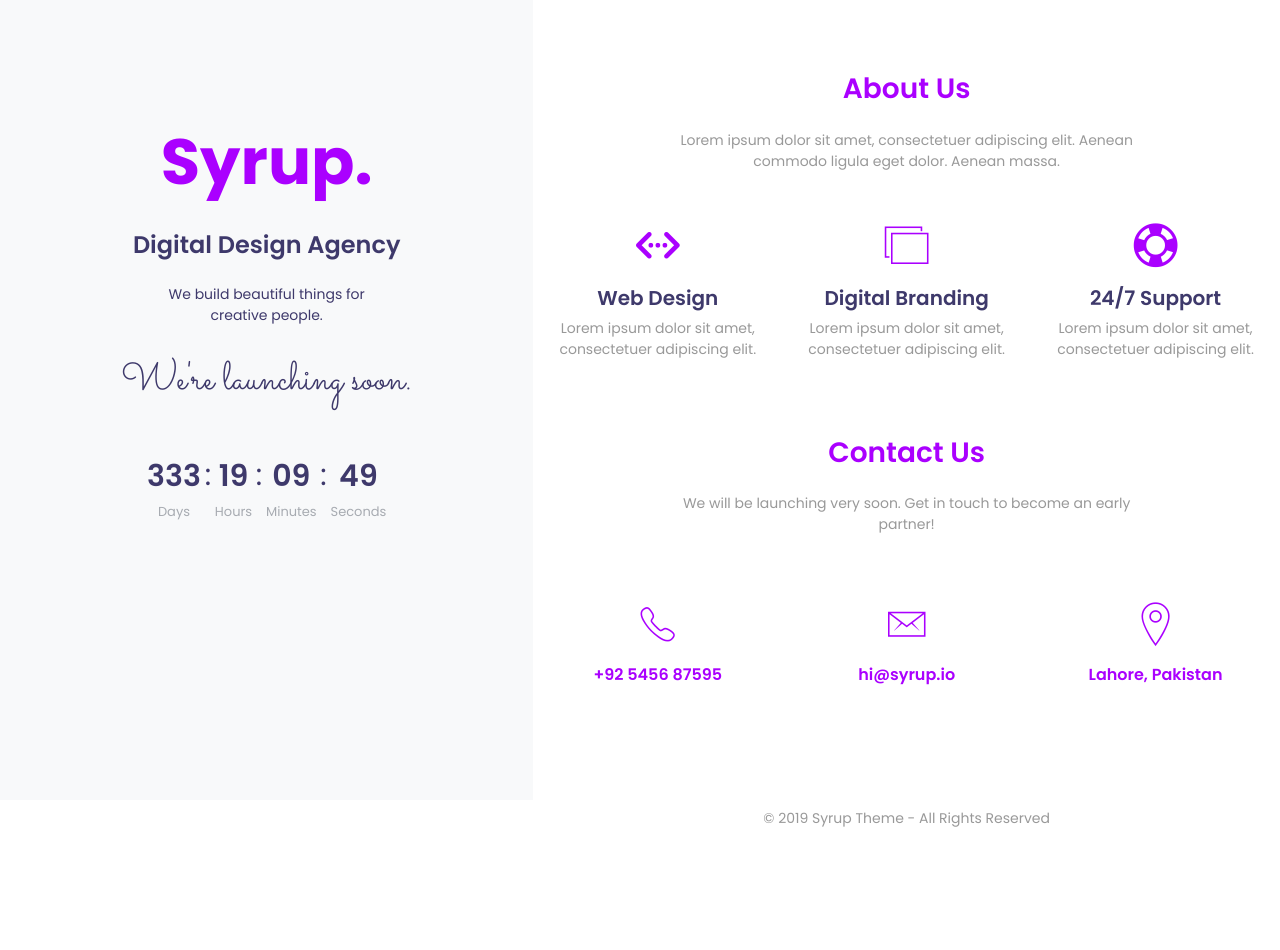
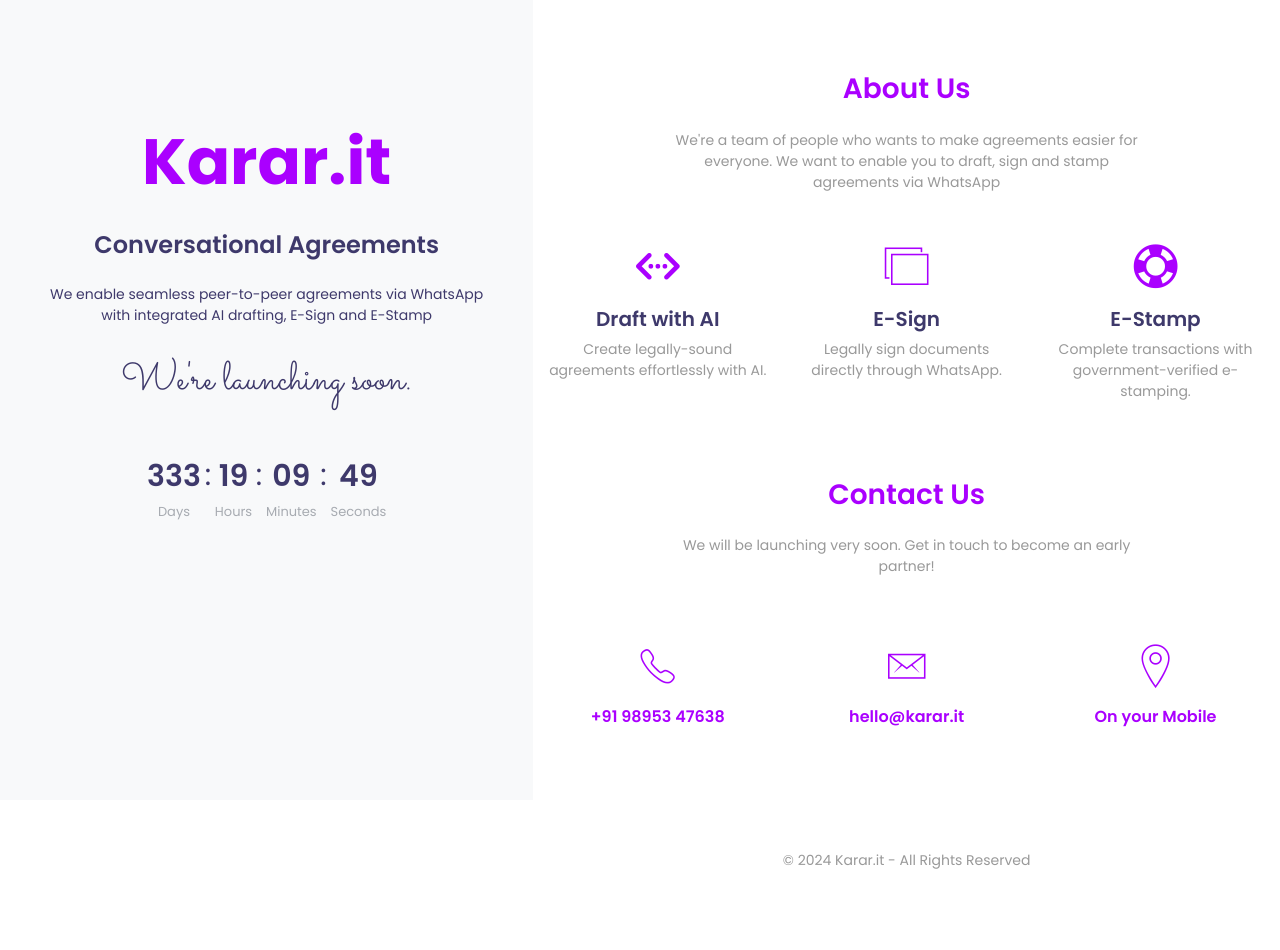
Before and after one commit to BreakNCo/karar-coming-soon, a plain HTML site: page index.html in a window 1280 px wide. Drawn offline with nearby package versions, Linux system fonts and the light colour scheme.

Commit message:
chore: update content

```diff
--- a/index.html
+++ b/index.html
@@ -17,10 +17,10 @@
             <div class="container-fluid">
                 <div class="row">
                     <div class="col-sm-5 bg-light text-center col-fixed">
-                        <h1 class="pt-4 h2"><span class="text-green">Syrup.</span></h1>
-                        <h3>Digital Design Agency</h3>
+                        <h1 class="pt-4 h2"><span class="text-green">Karar.it</span></h1>
+                        <h3>Conversational Agreements</h3>
                         <p class="mt-4">
-                            We build beautiful things for <br/>creative people.
+                          We enable seamless peer-to-peer agreements via WhatsApp <br/> with integrated AI drafting, E-Sign and E-Stamp
                         </p>
                         <div class="launch-text">We're launching soon.</div>
                         <ul id="timer">
@@ -41,25 +41,25 @@
                                     <div class="col-sm-8 mx-auto text-center">
                                         <h2 class="text-primary pb-3">About Us</h2>
                                         <p class="text-muted">
-                                            Lorem ipsum dolor sit amet, consectetuer adipiscing elit. Aenean commodo ligula eget dolor. Aenean massa.
+                                          We're a team of people who wants to make agreements easier for everyone. We want to enable you to draft, sign and stamp agreements via WhatsApp
                                         </p>
                                     </div>
                                 </div>
                                 <div class="row d-md-flex mt-4">
                                     <div class="col-sm-4 mt-2 text-center">
                                         <p><em class="ion-code-working icon-md text-primary"></em></p>
-                                        <h4>Web Design</h4>
-                                        <p class="text-muted">Lorem ipsum dolor sit amet, consectetuer adipiscing elit.</p>
+                                        <h4>Draft with AI</h4>
+                                        <p class="text-muted">Create legally-sound agreements effortlessly with AI.</p>
                                     </div>
                                     <div class="col-sm-4 mt-2 text-center">
                                         <p><em class="ion-ios-photos-outline icon-md text-primary"></em></p>
-                                        <h4>Digital Branding</h4>
-                                        <p class="text-muted">Lorem ipsum dolor sit amet, consectetuer adipiscing elit.</p>
+                                        <h4>E-Sign</h4>
+                                        <p class="text-muted">Legally sign documents directly through WhatsApp.</p>
                                     </div>
                                     <div class="col-sm-4 mt-2 text-center">
                                         <p><em class="ion-help-buoy icon-md text-primary"></em></p>
-                                        <h4>24/7 Support</h4>
-                                        <p class="text-muted">Lorem ipsum dolor sit amet, consectetuer adipiscing elit.</p>
+                                        <h4>E-Stamp</h4>
+                                        <p class="text-muted">Complete transactions with government-verified e-stamping.</p>
                                     </div>
                                 </div>
                             </div>
@@ -79,15 +79,15 @@
                                 <div class="row d-md-flex text-primary text-center">
                                     <div class="col-sm-4 p-5">
                                         <p><em class="ion-ios-telephone-outline icon-md"></em></p>
-                                        <h5>+92 5456 87595</h5>
+                                        <h5>+91 98953 47638</h5>
                                     </div>
                                     <div class="col-sm-4 p-5">
                                         <p><em class="ion-ios-email-outline icon-md"></em></p>
-                                        <h5>hi@syrup.io</h5>
+                                        <h5>hello@karar.it</h5>
                                     </div>
                                     <div class="col-sm-4 p-5">
                                         <p><em class="ion-ios-location-outline icon-md"></em></p>
-                                        <h5>Lahore, Pakistan</h5>
+                                        <h5>On your Mobile</h5>
                                     </div>
                                 </div>
                             </div>
@@ -99,7 +99,7 @@
                                 <div class="row mr-5 ml-5">
                                     <div class="col-sm-12">
                                         <p class="text-muted text-center">
-                                            &copy; 2019 Syrup Theme - All Rights Reserved
+                                            &copy; 2024 Karar.it - All Rights Reserved
                                         </p>
                                     </div>
                                 </div>
```
